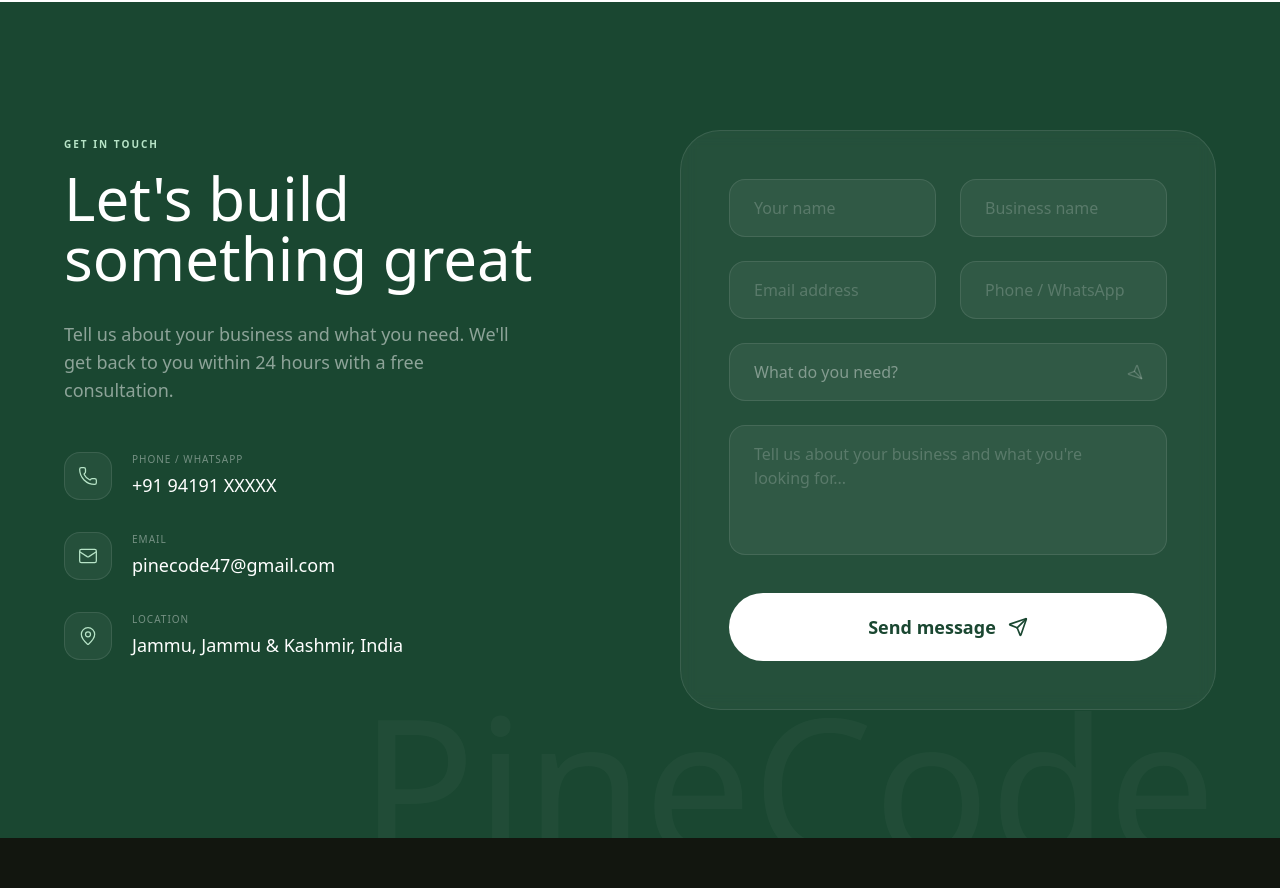
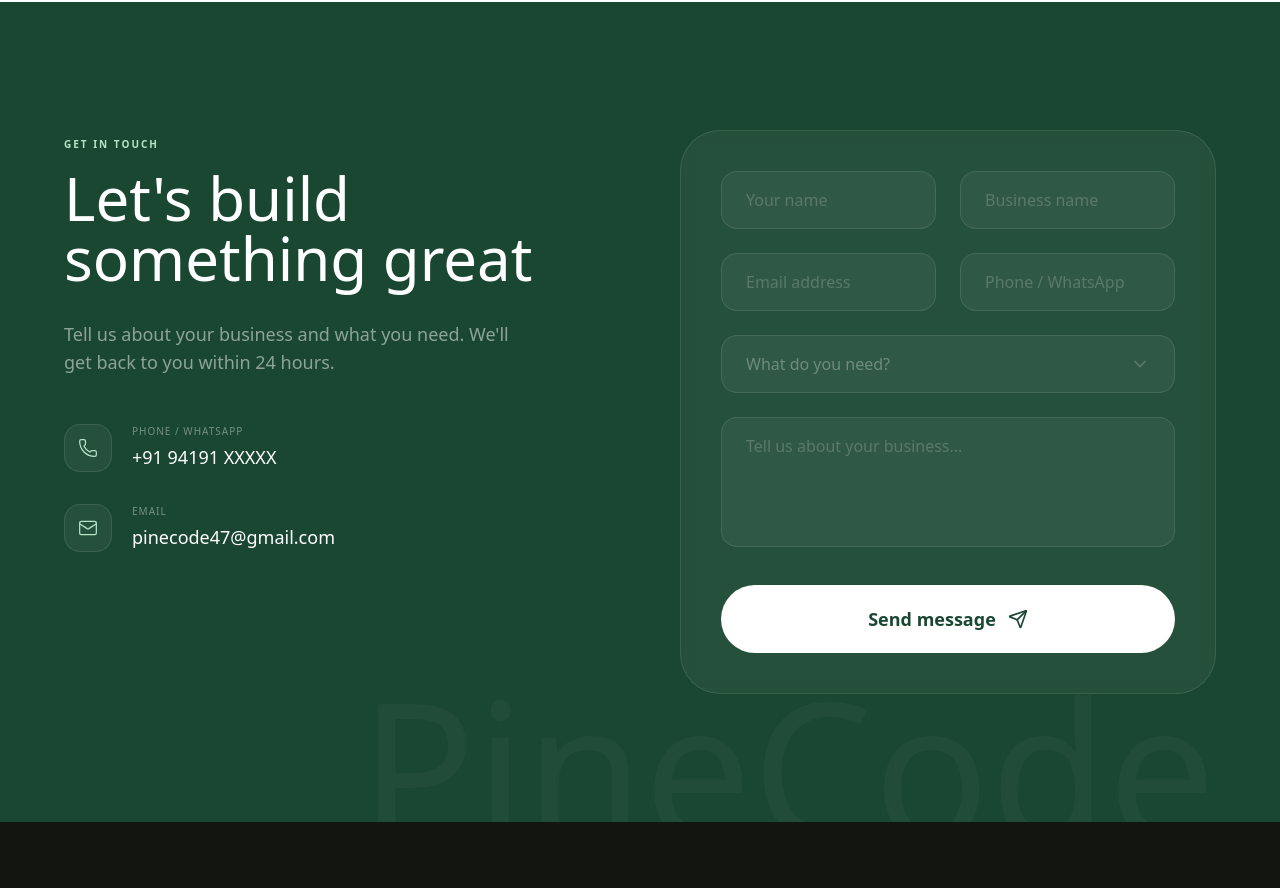
Before and after one commit to Hafizzargar/pineCode-website, a Next.js app: page / in a window 1280 px wide. Shown: the part 6960-7848 px from the top of the page. Built offline with nearby package versions, Linux system fonts and the light colour scheme.

Commit message:
Replace native select with premium custom dropdown in Contact form for better UX and visibility

```diff
--- a/src/components/sections/Contact.tsx
+++ b/src/components/sections/Contact.tsx
@@ -1,12 +1,24 @@
 'use client';
 import { useState, useRef } from 'react';
-import { Phone, Mail, MapPin, Send } from 'lucide-react';
+import { Phone, Mail, MapPin, Send, ChevronDown } from 'lucide-react';
 import axios from 'axios';
 
 const Contact = () => {
   const [status, setStatus] = useState('Send message');
   const [isSent, setIsSent] = useState(false);
+  const [selectedService, setSelectedService] = useState('');
+  const [isDropdownOpen, setIsDropdownOpen] = useState(false);
   const formRef = useRef<HTMLFormElement>(null);
+
+  const services = [
+    'Business Website',
+    'CRM System',
+    'POS & Billing Software',
+    'Clinic Management',
+    'Inventory System',
+    'Full Bundle (all products)',
+    'Custom Software'
+  ];
 
   const handleSubmit = async (e: React.FormEvent) => {
     e.preventDefault();
@@ -20,33 +32,30 @@ const Contact = () => {
       businessName: formData.get('businessName'),
       email: formData.get('email'),
       phone: formData.get('phone'),
-      service: formData.get('service'),
+      service: selectedService || 'Not specified',
       message: formData.get('message'),
     };
 
     try {
-      // Use environment variable for API URL, fallback to localhost for dev
       const apiUrl = process.env.NEXT_PUBLIC_API_URL || 'http://localhost:5001';
       const response = await axios.post(`${apiUrl}/api/contact`, data);
 
       if (response.data.success) {
-        setStatus("Message sent! We'll call you soon ✓");
+        setStatus("Message sent! ✓");
         setIsSent(true);
         formRef.current.reset();
+        setSelectedService('');
       } else {
-        setStatus("Error sending message. Try again.");
+        setStatus("Error. Try again.");
       }
     } catch (error) {
       console.error('Submission error:', error);
-      setStatus("Error sending message. Try again.");
+      setStatus("Error. Try again.");
     } finally {
-      // Reset button after 5 seconds if sent
-      if (isSent) {
-        setTimeout(() => {
-          setStatus('Send message');
-          setIsSent(false);
-        }, 5000);
-      }
+      setTimeout(() => {
+        setStatus('Send message');
+        setIsSent(false);
+      }, 5000);
     }
   };
 
@@ -61,7 +70,7 @@ const Contact = () => {
           <span className="section-tag !text-[var(--pine-glow)]">Get in touch</span>
           <h2 className="text-4xl md:text-5xl lg:text-6xl text-white mb-8">Let's build<br/>something great</h2>
           <p className="text-lg text-white/50 font-light max-w-[460px] mb-12">
-            Tell us about your business and what you need. We'll get back to you within 24 hours with a free consultation.
+            Tell us about your business and what you need. We'll get back to you within 24 hours.
           </p>
 
           <div className="space-y-8">
@@ -83,76 +92,53 @@ const Contact = () => {
                 <div className="text-lg font-medium">pinecode47@gmail.com</div>
               </div>
             </div>
-            <div className="flex gap-5">
-              <div className="w-12 h-12 bg-white/5 rounded-2xl flex items-center justify-center shrink-0 border border-white/10">
-                <MapPin size={20} className="text-[var(--pine-glow)]" strokeWidth={1.5} />
-              </div>
-              <div>
-                <div className="text-[10px] uppercase tracking-widest text-white/40 mb-1">Location</div>
-                <div className="text-lg font-medium">Jammu, Jammu & Kashmir, India</div>
-              </div>
-            </div>
           </div>
         </div>
 
-        <form ref={formRef} onSubmit={handleSubmit} className="bg-white/5 p-10 md:p-12 rounded-[40px] border border-white/10 backdrop-blur-sm">
+        <form ref={formRef} onSubmit={handleSubmit} className="bg-white/5 p-8 md:p-10 rounded-[40px] border border-white/10 backdrop-blur-sm">
           <div className="grid grid-cols-1 md:grid-cols-2 gap-6 mb-6">
-            <input
-              name="name"
-              type="text"
-              placeholder="Your name"
-              required
-              className="w-full bg-white/5 border border-white/10 rounded-2xl px-6 py-4 outline-none focus:border-[var(--pine-glow)] transition-all placeholder:text-white/20"
-            />
-            <input
-              name="businessName"
-              type="text"
-              placeholder="Business name"
-              className="w-full bg-white/5 border border-white/10 rounded-2xl px-6 py-4 outline-none focus:border-[var(--pine-glow)] transition-all placeholder:text-white/20"
-            />
+            <input name="name" type="text" placeholder="Your name" required className="form-input" />
+            <input name="businessName" type="text" placeholder="Business name" className="form-input" />
           </div>
           <div className="grid grid-cols-1 md:grid-cols-2 gap-6 mb-6">
-            <input
-              name="email"
-              type="email"
-              placeholder="Email address"
-              required
-              className="w-full bg-white/5 border border-white/10 rounded-2xl px-6 py-4 outline-none focus:border-[var(--pine-glow)] transition-all placeholder:text-white/20"
-            />
-            <input
-              name="phone"
-              type="tel"
-              placeholder="Phone / WhatsApp"
-              className="w-full bg-white/5 border border-white/10 rounded-2xl px-6 py-4 outline-none focus:border-[var(--pine-glow)] transition-all placeholder:text-white/20"
-            />
+            <input name="email" type="email" placeholder="Email address" required className="form-input" />
+            <input name="phone" type="tel" placeholder="Phone / WhatsApp" className="form-input" />
           </div>
+
+          {/* Custom Premium Dropdown */}
           <div className="mb-6 relative">
-            <select
-              name="service"
-              defaultValue=""
-              className="w-full bg-white/5 border border-white/10 rounded-2xl px-6 py-4 outline-none focus:border-[var(--pine-glow)] transition-all text-white/40 appearance-none cursor-pointer"
+            <div
+              onClick={() => setIsDropdownOpen(!isDropdownOpen)}
+              className={`w-full bg-white/5 border border-white/10 rounded-2xl px-6 py-4 flex items-center justify-between cursor-pointer transition-all hover:border-white/20 ${isDropdownOpen ? 'border-[var(--pine-glow)]' : ''}`}
             >
-              <option value="" disabled>What do you need?</option>
-              <option>Business Website</option>
-              <option>CRM System</option>
-              <option>POS & Billing Software</option>
-              <option>Clinic Management</option>
-              <option>Inventory System</option>
-              <option>Full Bundle (all products)</option>
-              <option>Custom Software</option>
-            </select>
-            <div className="absolute right-6 top-1/2 -translate-y-1/2 pointer-events-none text-white/20">
-              <Send size={16} className="rotate-90" />
+              <span className={selectedService ? 'text-white' : 'text-white/30'}>
+                {selectedService || 'What do you need?'}
+              </span>
+              <ChevronDown size={20} className={`text-white/20 transition-transform ${isDropdownOpen ? 'rotate-180' : ''}`} />
             </div>
+
+            {isDropdownOpen && (
+              <div className="absolute top-[calc(100%+8px)] left-0 right-0 bg-[#2d3a30] border border-white/10 rounded-2xl overflow-hidden z-50 shadow-2xl animate-in fade-in zoom-in-95 duration-200">
+                {services.map((service) => (
+                  <div
+                    key={service}
+                    onClick={() => {
+                      setSelectedService(service);
+                      setIsDropdownOpen(false);
+                    }}
+                    className="px-6 py-4 text-white/70 hover:text-white hover:bg-white/5 cursor-pointer transition-colors border-b border-white/5 last:border-0"
+                  >
+                    {service}
+                  </div>
+                ))}
+              </div>
+            )}
           </div>
+
           <div className="mb-8">
-            <textarea
-              name="message"
-              rows={4}
-              placeholder="Tell us about your business and what you're looking for..."
-              className="w-full bg-white/5 border border-white/10 rounded-2xl px-6 py-4 outline-none focus:border-[var(--pine-glow)] transition-all placeholder:text-white/20 resize-none"
-            ></textarea>
+            <textarea name="message" rows={4} placeholder="Tell us about your business..." className="form-input resize-none"></textarea>
           </div>
+
           <button
             type="submit"
             disabled={isSent || status === 'Sending...'}
@@ -165,6 +151,26 @@ const Contact = () => {
           </button>
         </form>
       </div>
+
+      <style jsx>{`
+        .form-input {
+          width: 100%;
+          background: rgba(255, 255, 255, 0.05);
+          border: 1px solid rgba(255, 255, 255, 0.1);
+          border-radius: 16px;
+          padding: 16px 24px;
+          outline: none;
+          color: white;
+          transition: all 0.2s;
+        }
+        .form-input:focus {
+          border-color: var(--pine-glow);
+          background: rgba(255, 255, 255, 0.08);
+        }
+        .form-input::placeholder {
+          color: rgba(255, 255, 255, 0.2);
+        }
+      `}</style>
     </section>
   );
 };
```
